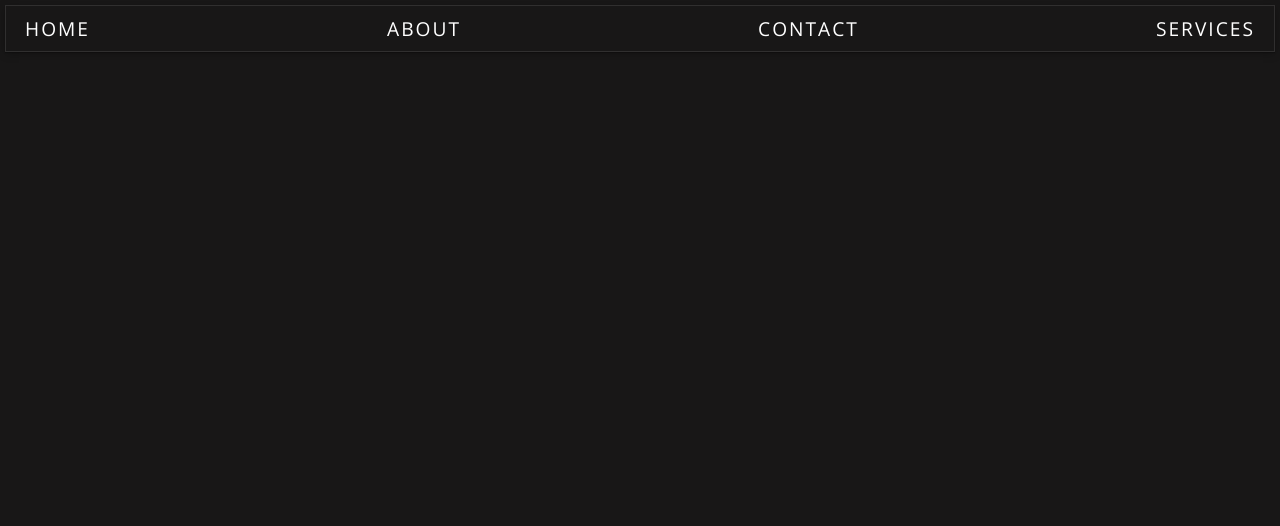
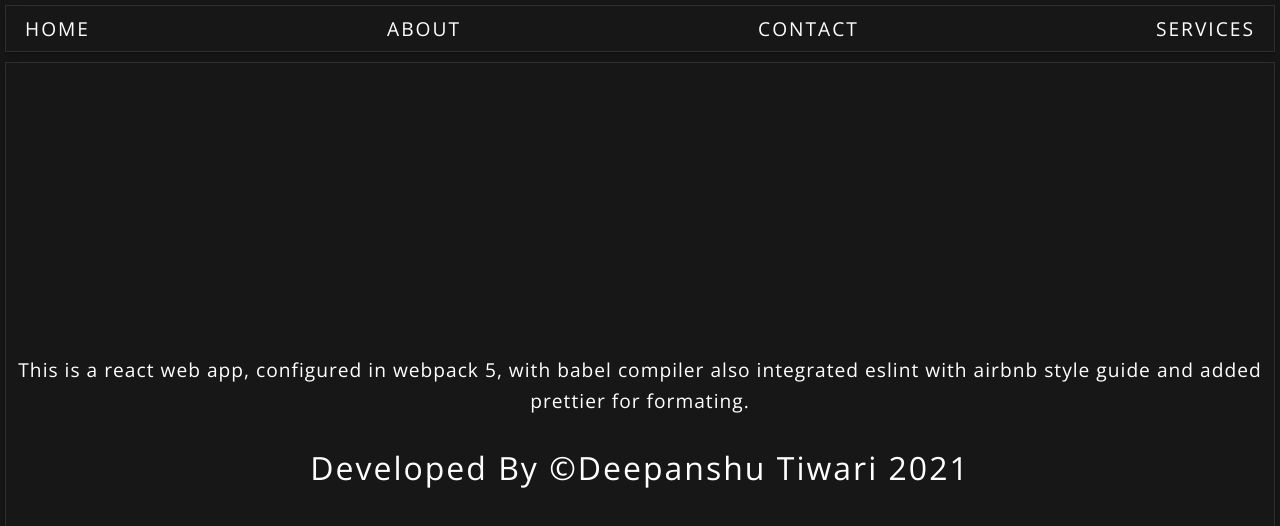
Before and after one commit to ddepu11/react_with_webpack, a React app: page /about in a window 1280 px wide. Shown: the top 526 px of the page. Built offline with nearby package versions, Linux system fonts and the light colour scheme.

Commit message:
style:  home,about contact screen

```diff
--- a/src/components/App.jsx
+++ b/src/components/App.jsx
@@ -1,11 +1,33 @@
 import styled from 'styled-components';
-import { BrowserRouter as Router } from 'react-router-dom';
+import { BrowserRouter as Router, Switch, Route } from 'react-router-dom';
 import Navbar from './Navbar';
+import HomeScreen from '../screens/HomeScreen';
+import AboutScreen from '../screens/AboutScreen';
+import ContactScreen from '../screens/ContactScreen';
+import ServicesScreen from '../screens/ServicesScreen';
 
 const App = () => (
   <Wrapper>
     <Router>
       <Navbar />
+
+      <Switch>
+        <Route exact path='/'>
+          <HomeScreen />
+        </Route>
+
+        <Route exact path='/about'>
+          <AboutScreen />
+        </Route>
+
+        <Route exact path='/contact'>
+          <ContactScreen />
+        </Route>
+
+        <Route exact path='/services'>
+          <ServicesScreen />
+        </Route>
+      </Switch>
     </Router>
   </Wrapper>
 );
--- a/src/components/Navbar.jsx
+++ b/src/components/Navbar.jsx
@@ -1,22 +1,23 @@
 import styled from 'styled-components';
+import { Link } from 'react-router-dom';
 
 const Navbar = () => (
   <Wrapper>
     <ul className='flex'>
       <li>
-        <a href='/'>Home</a>
+        <Link to='/'>Home</Link>
       </li>
 
       <li>
-        <a href='/'>About</a>
+        <Link to='/about'>About</Link>
       </li>
 
       <li>
-        <a href='/'>Contact</a>
+        <Link to='/contact'>Contact</Link>
       </li>
 
       <li>
-        <a href='/'>Services</a>
+        <Link to='/services'>Services</Link>
       </li>
     </ul>
   </Wrapper>
@@ -28,15 +29,19 @@ const Wrapper = styled.nav`
 
   ul {
     justify-content: space-between;
-    /* background: #555; */
 
-    li {
+    a {
       padding: 10px 20px;
       transition: transform 0.5s ease;
     }
 
-    li:hover {
+    a:hover {
       transform: scale(1.1);
+      background: #333;
+    }
+
+    a:last-child:hover {
+      transform: translateX(-2px) scale(1.1);
       background: #333;
     }
 
--- /dev/null
+++ b/src/screens/AboutScreen.jsx
@@ -0,0 +1,38 @@
+import styled from 'styled-components';
+
+const AboutScreen = () => (
+  <Wrapper className='flex'>
+    <p>
+      This is a react web app, configured in webpack 5, with babel compiler also integrated eslint with airbnb style
+      guide and added prettier for formating.
+    </p>
+
+    <h2>Developed by &copy;deepanshu tiwari {new Date().getFullYear()}</h2>
+  </Wrapper>
+);
+
+const Wrapper = styled.main`
+  padding: 10px 10px;
+  height: 90vh;
+  flex-direction: column;
+  margin-top: 10px;
+  text-align: center;
+  box-shadow: rgba(0, 0, 0, 0.25) 0px 0.0625em 0.0625em, rgba(0, 0, 0, 0.25) 0px 0.125em 0.5em,
+    rgba(255, 255, 255, 0.1) 0px 0px 0px 1px inset;
+
+  p {
+    padding: 0 0 30px;
+    font-size: 1.2em;
+    letter-spacing: 1px;
+    line-height: 1.6;
+  }
+
+  h2 {
+    font-size: 2em;
+    letter-spacing: 2px;
+    text-transform: capitalize;
+    font-weight: 200;
+  }
+`;
+
+export default AboutScreen;
--- /dev/null
+++ b/src/screens/ContactScreen.jsx
@@ -0,0 +1,62 @@
+import styled from 'styled-components';
+
+const ContactScreen = () => (
+  <Wrapper className='flex'>
+    <div className='contact_div flex'>
+      <div className='row flex'>
+        <h2>Email:</h2>
+        <span>some.one11@gmail.com</span>
+      </div>
+
+      <div className='row flex'>
+        <h2>Github:</h2>
+        <span>https://github.com</span>
+      </div>
+
+      <div className='row flex'>
+        <h2>Linkedin:</h2>
+        <span>https://www.linkedin.com</span>
+      </div>
+
+      <div className='row flex'>
+        <h2>Twitter:</h2>
+        <span>https://www.twitter.com</span>
+      </div>
+    </div>
+  </Wrapper>
+);
+
+const Wrapper = styled.main`
+  padding: 5px 5px;
+  height: 90vh;
+  margin-top: 10px;
+  box-shadow: rgba(0, 0, 0, 0.25) 0px 0.0625em 0.0625em, rgba(0, 0, 0, 0.25) 0px 0.125em 0.5em,
+    rgba(255, 255, 255, 0.1) 0px 0px 0px 1px inset;
+
+  .contact_div {
+    flex-direction: column;
+    width: 100%;
+
+    .row {
+      justify-content: space-between;
+      width: 70%;
+      padding: 15px 10px;
+      border: 1.1px dashed #2c2c2c;
+      border-bottom: 0;
+      border-radius: 5px;
+      margin-bottom: 20px;
+    }
+
+    h2 {
+      font-weight: 400;
+      font-size: 1.3em;
+    }
+
+    span {
+      font-size: 1em;
+      cursor: pointer;
+    }
+  }
+`;
+
+export default ContactScreen;
--- /dev/null
+++ b/src/screens/HomeScreen.jsx
@@ -0,0 +1,25 @@
+import styled from 'styled-components';
+
+const HomeScreen = () => (
+  <Wrapper className='flex'>
+    <h2>A react web appliction configured in webpack 5</h2>
+  </Wrapper>
+);
+
+const Wrapper = styled.main`
+  padding: 10px 10px;
+  height: 90vh;
+  margin-top: 10px;
+  box-shadow: rgba(0, 0, 0, 0.25) 0px 0.0625em 0.0625em, rgba(0, 0, 0, 0.25) 0px 0.125em 0.5em,
+    rgba(255, 255, 255, 0.1) 0px 0px 0px 1px inset;
+  text-align: center;
+
+  h2 {
+    font-size: 2em;
+    letter-spacing: 2px;
+    text-transform: capitalize;
+    font-weight: 200;
+  }
+`;
+
+export default HomeScreen;
--- a/src/components/Home.jsx
+++ b/src/screens/ServicesScreen.jsx
@@ -1,8 +1,8 @@
 import styled from 'styled-components';
 
-const Home = () => (
+const ServicesScreen = () => (
   <Wrapper>
-    <h2>Home</h2>
+    <h2>ServicesScreen</h2>
   </Wrapper>
 );
 
@@ -10,4 +10,4 @@ const Wrapper = styled.main`
   padding: 5px 5px;
 `;
 
-export default Home;
+export default ServicesScreen;
```
